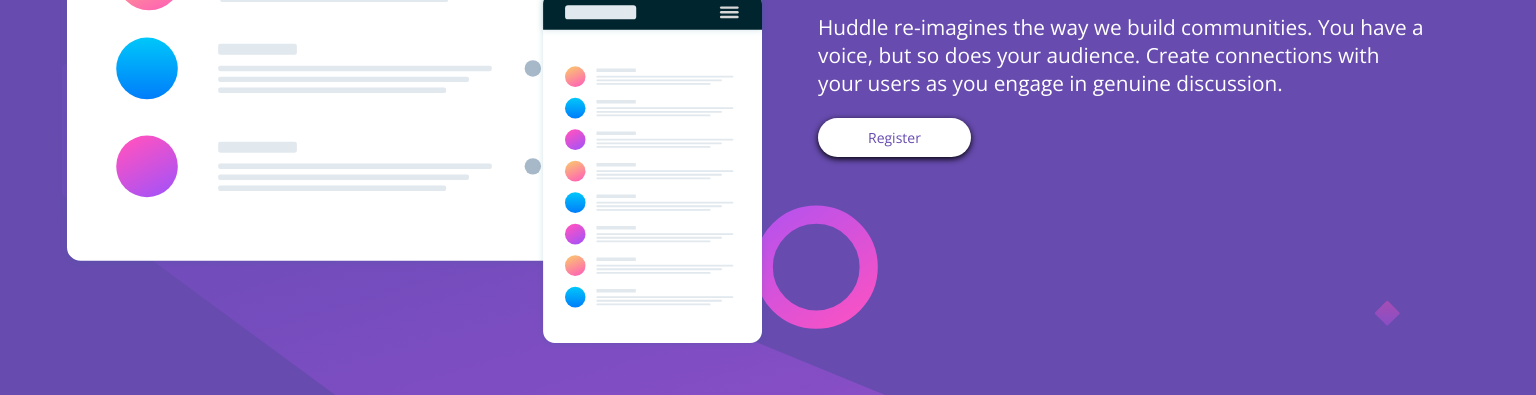
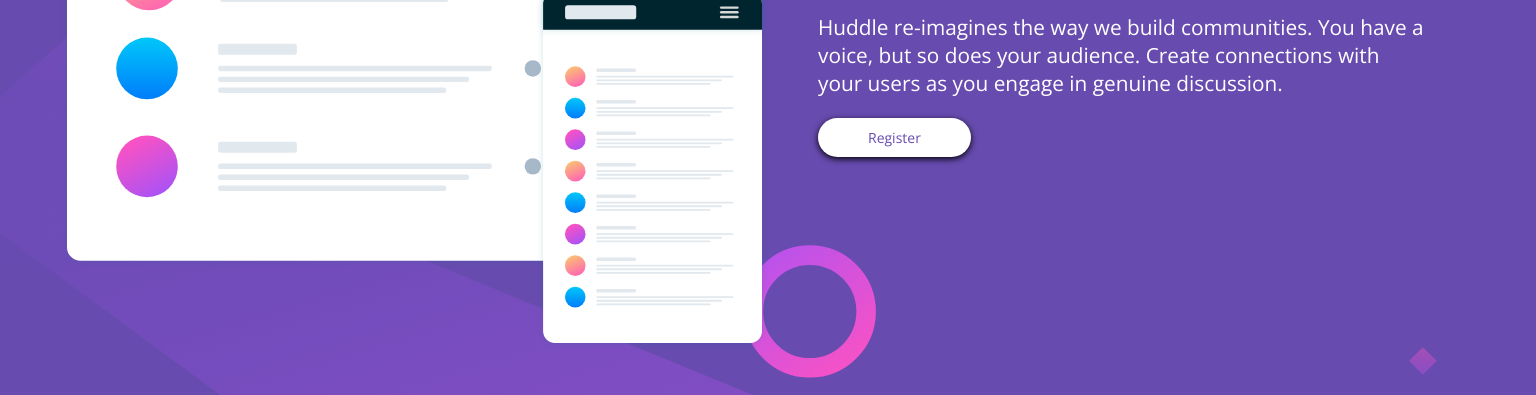
Before and after one commit to kentmichael/huddle-landing-page-with-single-introductory-section-master, a plain HTML site: page index.html in a window 1536 px wide. Shown: the part 336-731 px from the top of the page. Drawn offline with nearby package versions, Linux system fonts and the light colour scheme.

Commit message:
update index and style

```diff
--- a/index.html
+++ b/index.html
@@ -18,7 +18,7 @@
 
   <section class="main-container">
     <aside>
-      <img src="images/illustration-mockups.svg" alt="illustration-mockup" width="">
+      <img src="images/illustration-mockups.svg" alt="illustration-mockup" width="200px">
     </aside>
 
     <main>
--- a/style.css
+++ b/style.css
@@ -29,11 +29,14 @@ html {
 body {
   margin: 40px;
   padding: 0;
-  background: var(--violet) url(images/bg-mobile.svg) top left no-repeat scroll;
+  background: var(--violet) url(images/bg-mobile.svg) top left no-repeat;
   background-size: contain;
   color: var(--white);
   text-align: center;
   transition: all .1s;
+  display: grid;
+  justify-content: center;
+  align-content: flex-start;
 }
 
 /* typography */
@@ -116,12 +119,16 @@ footer > a:hover {
 @media (min-width:1440px) {
   body {
     margin: 60px;
-    background: var(--violet) url(images/bg-desktop.svg) top no-repeat scroll;
+    background: var(--violet) url(images/bg-desktop.svg) no-repeat;
     background-size: contain;
+    min-height: 100vh;
     text-align: left;
   }
   nav > img {
     width: 220px;
+  }
+  aside {
+    max-width: fit-content;
   }
   .main-container {
     grid-template-columns: 1fr 1fr;
```
